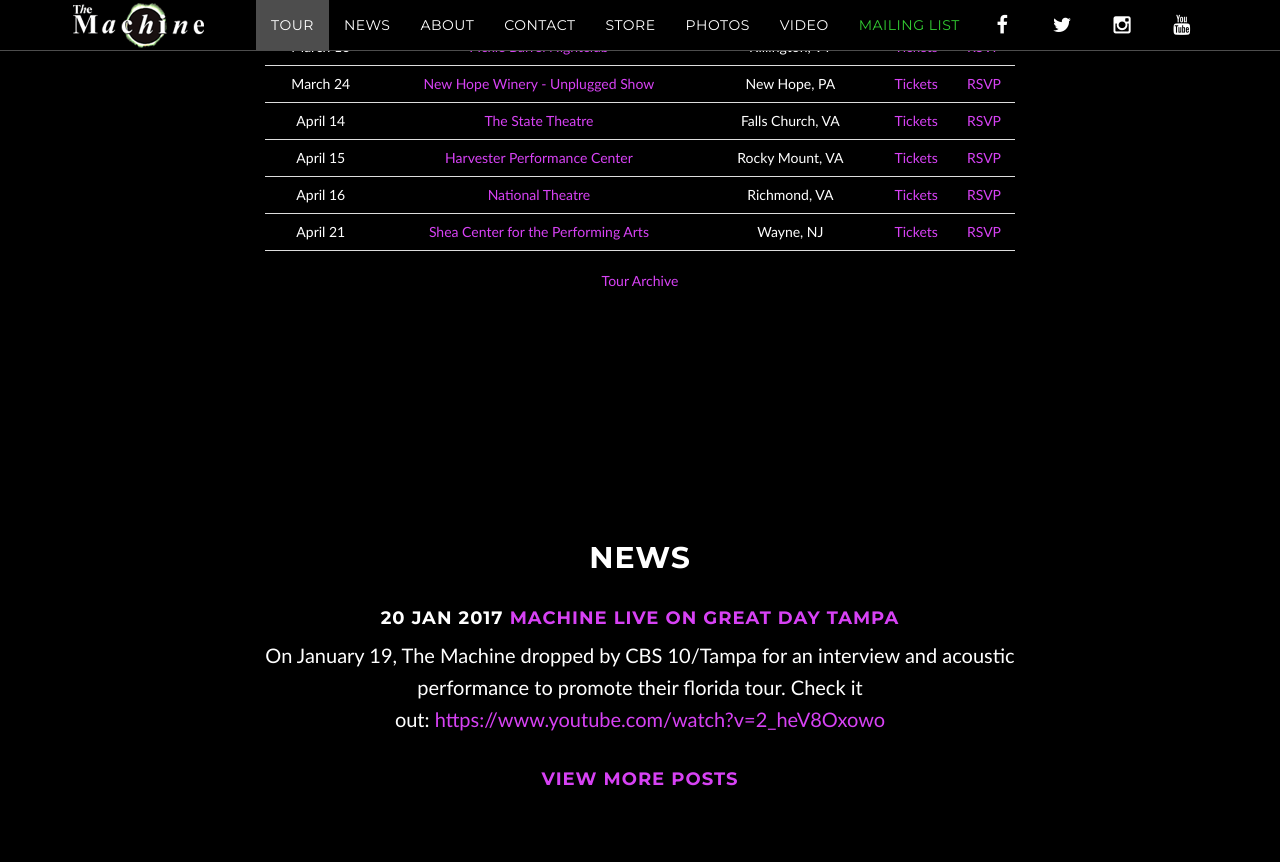
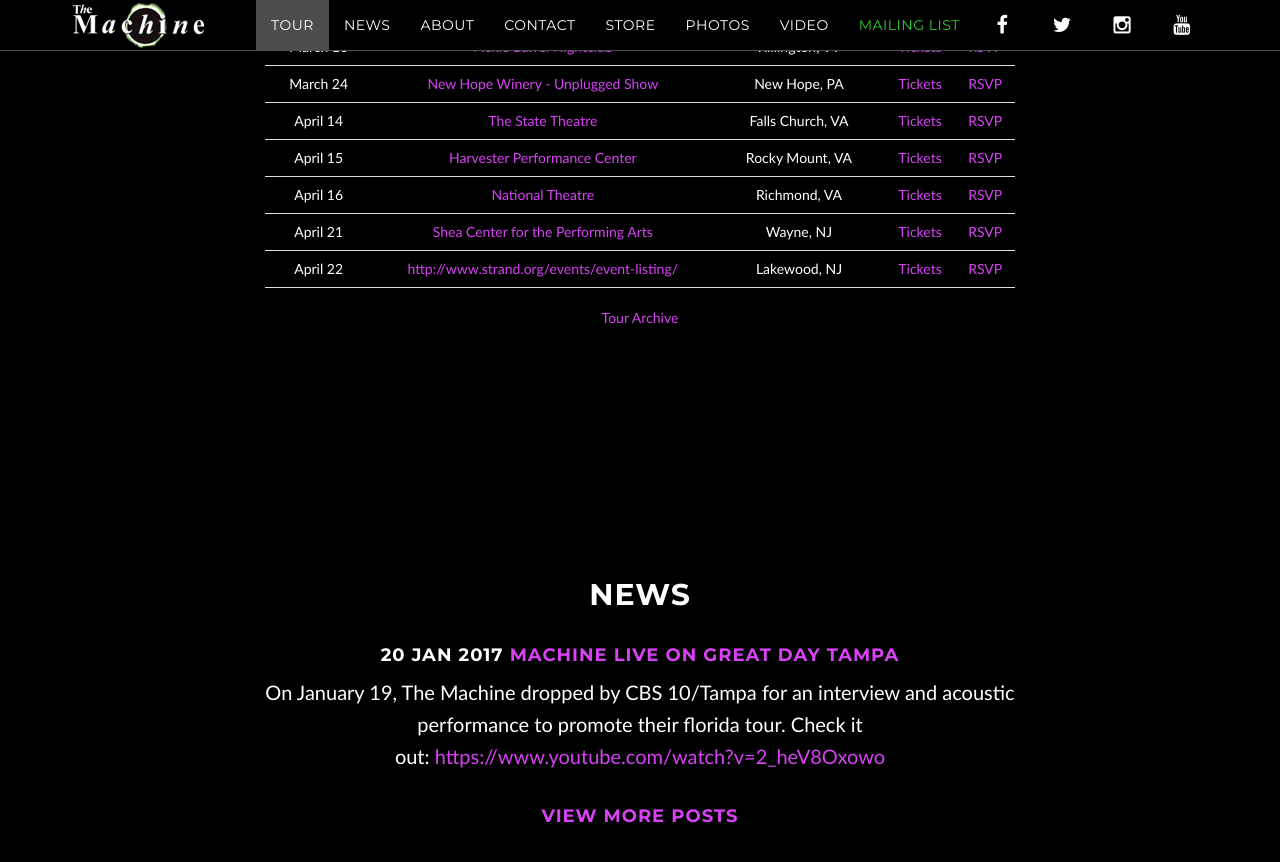
Before and after one commit to machineweb/machineweb.github.io, a Jekyll site: the page built from index.html, in a window 1280 px wide and 900 px high, scrolled down 1286 px. Shown: the top 862 px of the window. Built offline with Jekyll 4.4.1, drawn with Linux system fonts in a browser that asks for light colours; comment, search, counter and statistics services are not loaded.

Commit message:
New tour item

```diff
--- a/_data/tour.yml
+++ b/_data/tour.yml
@@ -2881,3 +2881,11 @@
     tickets-url: "http://harvester-music.com/event.cfm?cart&showTimingID=254927"
     rsvp-url: "https://www.facebook.com/events/684687341704401/"
     order: "1492232400000"
+
+  - date: "April 22 2017"
+    venue: "http://www.strand.org/events/event-listing/"
+    venue-url: "http://www.strand.org/events/event-listing/"
+    location: "Lakewood, NJ"
+    tickets-url: "http://www.strand.org/events/event-listing/"
+    rsvp-url: "https://www.facebook.com/events/1008839562592843/"
+    order: "1492837200000"
```
